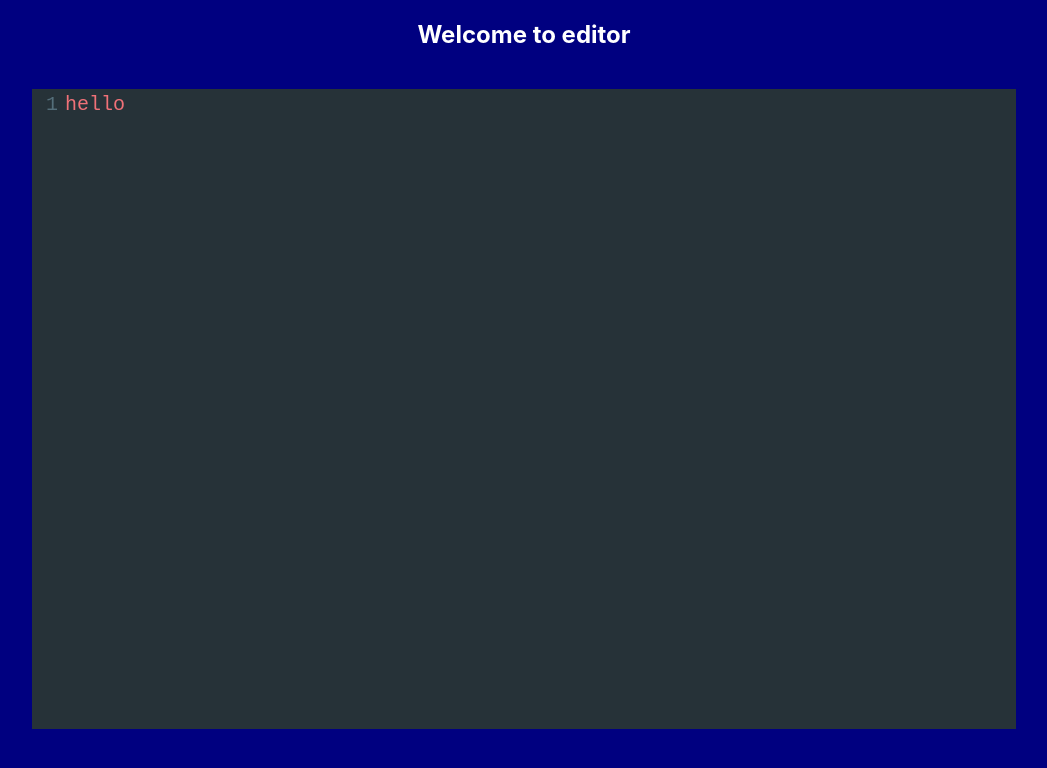
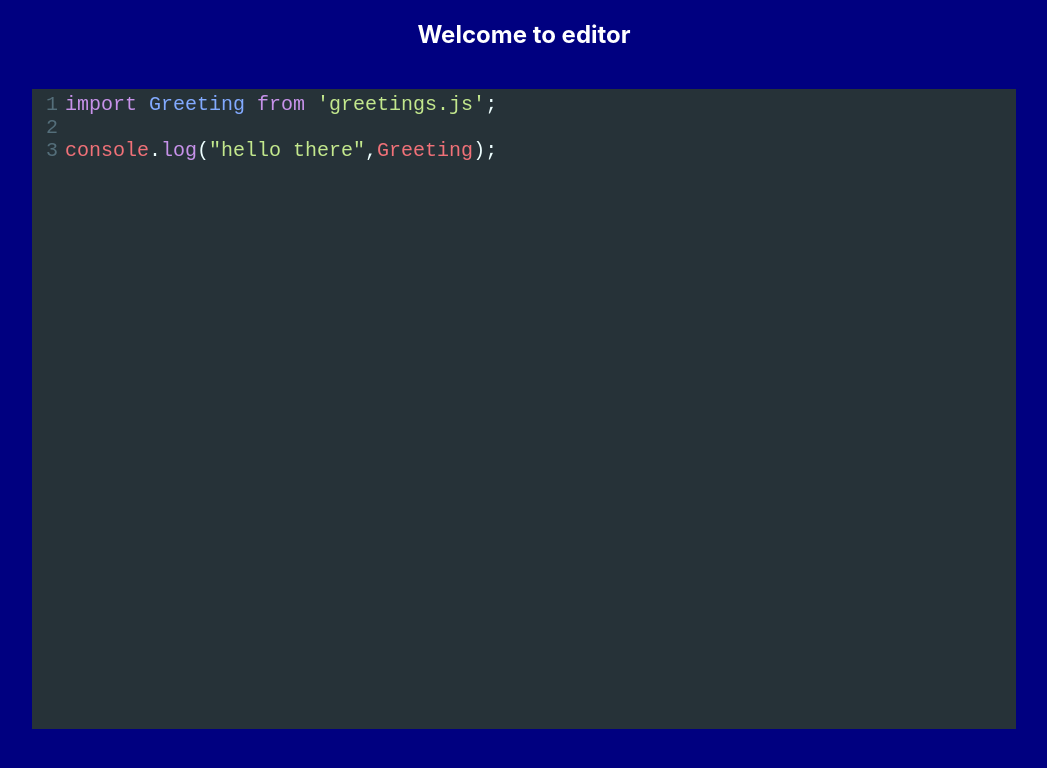
Before and after one commit to JeeheonKim/codedocs, a React (Create React App) app: page / in a window 1280 px wide. Shown: the top 768 px of the page, without its empty margins (116-1163 px from the left). Built offline with nearby package versions, Linux system fonts and the light colour scheme.

Commit message:
added basic welcome message

```diff
--- a/src/views/editor/index.js
+++ b/src/views/editor/index.js
@@ -29,7 +29,9 @@ const useStyles = makeStyles({
 });
 
 const Editor = () => {
-  const [code, setCode] = useState('hello');
+  const [code, setCode] = useState(
+    `import Greeting from 'greetings.js';\n\nconsole.log("hello there",Greeting);`
+  );
   const classes = useStyles();
   return (
     <div className={classes.root}>
```
